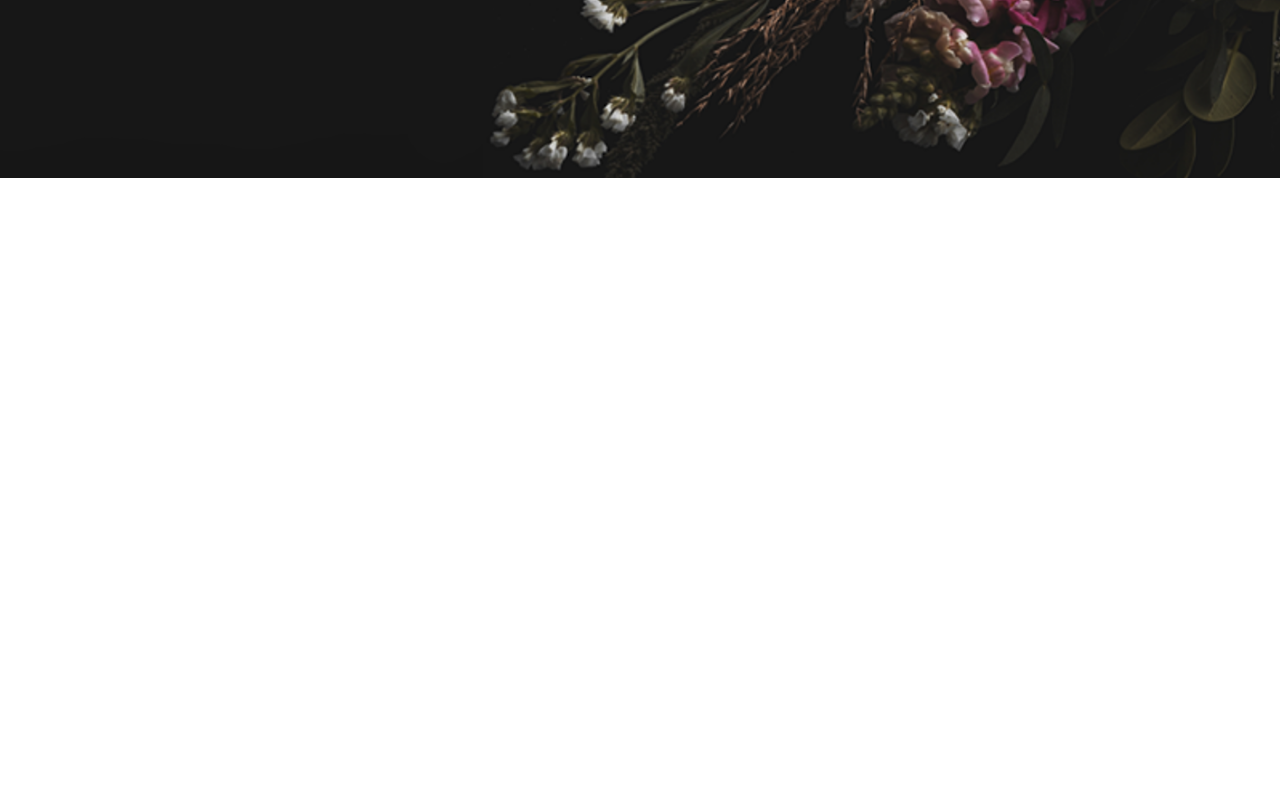
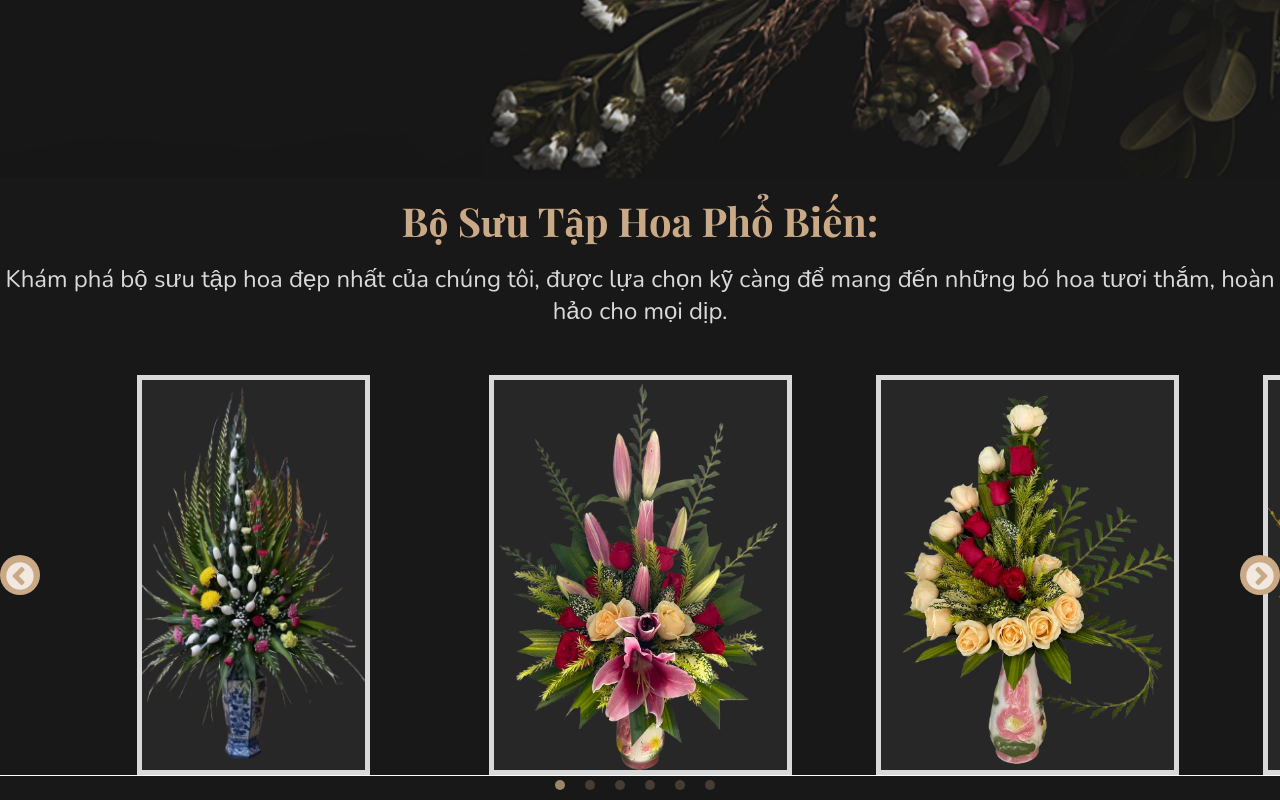
Before and after one commit to cbhuber17/hoa-linh-lan, a React (Vite) app: page / in a window 1280 px wide. Shown: the part 622-1422 px from the top of the page. Before the commit the page ends 800 px from the top, so only its background shows below. Built offline with nearby package versions, Linux system fonts and the light colour scheme.

Commit message:
feat: Flower carousel section

```diff
--- a/package.json
+++ b/package.json
@@ -13,7 +13,9 @@
   },
   "dependencies": {
     "react": "^18.3.1",
-    "react-dom": "^18.3.1"
+    "react-dom": "^18.3.1",
+    "react-slick": "^0.30.3",
+    "slick-carousel": "^1.8.1"
   },
   "devDependencies": {
     "@eslint/js": "^9.17.0",
--- a/src/App.jsx
+++ b/src/App.jsx
@@ -1,10 +1,12 @@
+import FlowerCarousel from "./components/FlowerCarousel";
 import Hero from "./components/Hero";
 
 const App = () => {
   return (
-    <div className="App">
+    <>
       <Hero />
-    </div>
+      <FlowerCarousel />
+    </>
   );
 };
 
--- /dev/null
+++ b/src/components/FlowerCarousel.jsx
@@ -0,0 +1,117 @@
+import Slider from "react-slick";
+import { flowerImages } from "../constants";
+import "./FlowerCarousel.scss";
+
+const FlowerCarousel = () => {
+  const settings = {
+    className: "center",
+    centerMode: true,
+    centerPadding: "60px",
+    dots: true,
+    infinite: true,
+    speed: 500,
+    slidesToShow: 3,
+    slidesToScroll: 1,
+    arrows: true,
+    nextArrow: <CustomNextArrow />,
+    prevArrow: <CustomPrevArrow />,
+    initialSlide: 0,
+    responsive: [
+      {
+        breakpoint: 1024,
+        settings: {
+          slidesToShow: 3,
+          slidesToScroll: 3,
+        },
+      },
+      {
+        breakpoint: 600,
+        settings: {
+          slidesToShow: 2,
+          slidesToScroll: 2,
+        },
+      },
+      {
+        breakpoint: 480,
+        settings: {
+          slidesToShow: 1,
+          slidesToScroll: 1,
+        },
+      },
+    ],
+  };
+
+  return (
+    <section id="best-flowers">
+      <h1 className="title">Bộ Sưu Tập Hoa Phổ Biến:</h1>
+      <p className="subtitle">
+        Khám phá bộ sưu tập hoa đẹp nhất của chúng tôi, được lựa chọn kỹ càng để
+        mang đến những bó hoa tươi thắm, hoàn hảo cho mọi dịp.
+      </p>
+      <div className="carousel">
+        <Slider {...settings}>
+          {flowerImages.map((flowerImg, index) => {
+            if (
+              index === 1 ||
+              index === 2 ||
+              index === 4 ||
+              index === 6 ||
+              index === 7 ||
+              index === 8
+            ) {
+              return (
+                <div key={index} className="slick-slide">
+                  <img src={flowerImg.fileName} alt={`Bó hoa ${index + 1}`} />
+                </div>
+              );
+            } else return null;
+          })}
+        </Slider>
+      </div>
+    </section>
+  );
+};
+
+const CustomPrevArrow = ({ className, style, onClick }) => {
+  return (
+    <button
+      className={className}
+      style={{
+        ...style,
+        display: "block",
+        background: "#CAAA86",
+        border: "none",
+        borderRadius: "50%",
+        position: "absolute",
+        left: 0,
+        zIndex: 10,
+      }}
+      onClick={onClick}
+    >
+      {"<"}
+    </button>
+  );
+};
+
+const CustomNextArrow = ({ className, style, onClick }) => {
+  return (
+    <button
+      className={className}
+      style={{
+        ...style,
+        display: "block",
+        background: "#CAAA86",
+        border: "none",
+        borderRadius: "50%",
+        position: "absolute",
+        right: 0,
+        zIndex: 10,
+      }}
+      onClick={onClick}
+    >
+      {">"}
+    </button>
+  );
+};
+
+export default FlowerCarousel;
--- /dev/null
+++ b/src/components/FlowerCarousel.scss
@@ -0,0 +1,75 @@
+@use "../styles/variables" as v;
+
+section {
+  background-color: v.$black;
+  text-align: center;
+  padding-top: 1rem;
+}
+
+.title {
+  font-family: "Playfair Display", serif;
+  font-size: 2.5rem;
+  color: v.$orange;
+}
+
+.subtitle {
+  font-family: "Nunito", sans-serif;
+  font-size: 1.5rem;
+  color: v.$grey;
+  margin: 1rem 0;
+}
+
+.carousel {
+  padding-top: 2rem;
+
+  .slick-slide {
+    display: flex !important;
+    justify-content: center;
+    align-items: center;
+    height: 400px;
+
+    @media (max-width: v.$mobile) {
+      height: 300px;
+    }
+
+    img {
+      background-color: #272727;
+      border: 5px solid v.$grey;
+      height: 100%; // Scale image to fit the slide height
+      max-width: 100%; // Prevents the image from overflowing
+      object-fit: contain; // Maintains aspect ratio and ensures the entire image is visible
+    }
+  }
+
+  .slick-prev,
+  .slick-next {
+    display: block;
+    width: 40px;
+    height: 40px;
+    background-color: v.$orange;
+    border: none;
+    border-radius: 50%;
+    z-index: 10;
+
+    &:before {
+      position: relative;
+      font-size: 2rem;
+      top: 2px;
+    }
+  }
+
+  .slick-dots {
+    background-color: v.$black;
+
+    li {
+      button:before {
+        background-color: v.$orange;
+        border-radius: 50px;
+        height: 10px;
+        width: 10px;
+        text-indent: -9999px;
+        overflow: hidden;
+      }
+    }
+  }
+}
--- a/src/components/Hero.jsx
+++ b/src/components/Hero.jsx
@@ -2,13 +2,15 @@ import "./Hero.scss";
 
 const Hero = () => {
   return (
-    <section className="hero">
+    <section className="hero" id="hero">
       <div className="hero__content">
         <h1 className="hero__content__title">Chào mừng đến với Hoa Linh Lan</h1>
         <p className="hero__content__subtitle">
           Cách cắm hoa tuyệt đẹp cho mọi dịp.
         </p>
-        <button className="hero__content__cta">Xem bó hoa</button>
+        <a href="#best-flowers">
+          <button className="hero__content__cta">Xem bó hoa</button>
+        </a>
       </div>
     </section>
   );
--- a/src/components/Hero.scss
+++ b/src/components/Hero.scss
@@ -9,7 +9,7 @@
   position: relative; // Ensure relative positioning for proper stacking context
 
   @media (max-width: v.$mobile) {
-    background-color: #181818;
+    background-color: v.$black;
     background-position: bottom -115px right 20%;
   }
   @media (max-width: v.$mobile) {
--- /dev/null
+++ b/src/constants/index.js
@@ -0,0 +1,62 @@
+export const flowerImages = [
+  {
+    fileName: "/hoa-linh-lan/public/flowers/Hoa11.png",
+  },
+  {
+    fileName: "/hoa-linh-lan/public/flowers/Hoa02.png",
+  },
+  {
+    fileName: "/hoa-linh-lan/public/flowers/Hoa03.png",
+  },
+  {
+    fileName: "/hoa-linh-lan/public/flowers/Hoa04.png",
+  },
+  {
+    fileName: "/hoa-linh-lan/public/flowers/Hoa05.png",
+  },
+  {
+    fileName: "/hoa-linh-lan/public/flowers/Hoa06.png",
+  },
+  {
+    fileName: "/hoa-linh-lan/public/flowers/Hoa07.png",
+  },
+  {
+    fileName: "/hoa-linh-lan/public/flowers/Hoa08.png",
+  },
+  {
+    fileName: "/hoa-linh-lan/public/flowers/Hoa09.png",
+  },
+  {
+    fileName: "/hoa-linh-lan/public/flowers/Hoa10.png",
+  },
+  {
+    fileName: "/hoa-linh-lan/public/flowers/Hoa11.png",
+  },
+  {
+    fileName: "/hoa-linh-lan/public/flowers/Hoa12.png",
+  },
+  {
+    fileName: "/hoa-linh-lan/public/flowers/Hoa13.png",
+  },
+  {
+    fileName: "/hoa-linh-lan/public/flowers/Hoa14.png",
+  },
+  {
+    fileName: "/hoa-linh-lan/public/flowers/Hoa15.png",
+  },
+  {
+    fileName: "/hoa-linh-lan/public/flowers/Hoa16.png",
+  },
+  {
+    fileName: "/hoa-linh-lan/public/flowers/Hoa17.png",
+  },
+  {
+    fileName: "/hoa-linh-lan/public/flowers/Hoa18.png",
+  },
+  {
+    fileName: "/hoa-linh-lan/public/flowers/Hoa19.png",
+  },
+  {
+    fileName: "/hoa-linh-lan/public/flowers/Hoa20.png",
+  },
+];
--- a/src/index.css
+++ b/src/index.css
@@ -3,3 +3,7 @@
   padding: 0;
   box-sizing: border-box;
 }
+
+html {
+  scroll-behavior: smooth;
+}
--- a/src/main.jsx
+++ b/src/main.jsx
@@ -2,6 +2,8 @@ import { StrictMode } from "react";
 import { createRoot } from "react-dom/client";
 import App from "./App.jsx";
 import "./index.css";
+import "slick-carousel/slick/slick.css";
+import "slick-carousel/slick/slick-theme.css";
 
 createRoot(document.getElementById("root")).render(
   <StrictMode>
--- a/src/styles/variables.scss
+++ b/src/styles/variables.scss
@@ -5,6 +5,7 @@ $orange: #caaa86;
 $grey: #d9d9d9;
 $dark-grey: #736e6e;
 $light-grey: #f0f0f0;
+$black: #181818;
 
 // Breakpoints
 $mobile: 576px;
```
Also changed, not shown: 1 other file (tests, documents, lock files or other folders).
